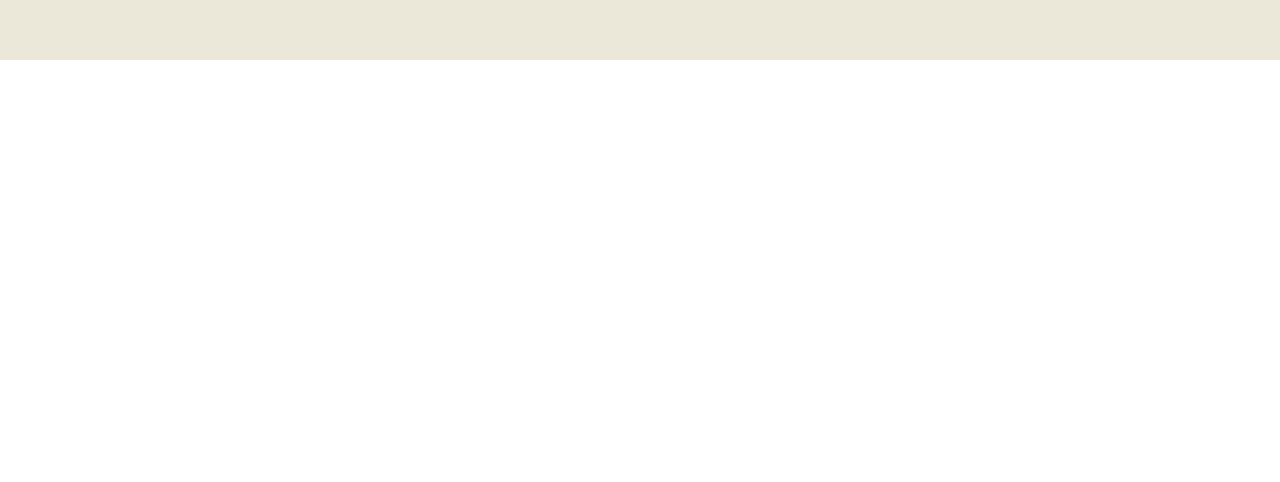
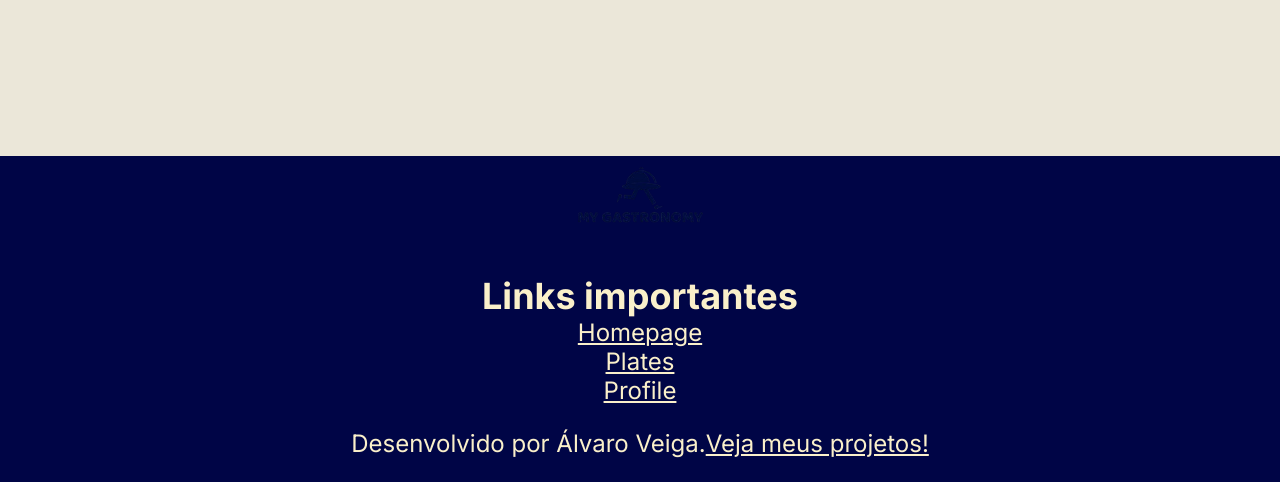
Before and after one commit to alvaro-veiga/gastronomic-system, a React (Vite) app in the folder frontend/: page /auth in a window 1280 px wide. Shown: the part 740-1222 px from the top of the page. Before the commit the page ends 800 px from the top, so only its background shows below. Built offline with nearby package versions, Linux system fonts and the light colour scheme.

Commit message:
create footer

```diff
--- a/frontend/src/App.jsx
+++ b/frontend/src/App.jsx
@@ -1,5 +1,6 @@
 import Navbar from "./components/navbar/navbar"
 import { Outlet } from "react-router-dom"
+import Footer from "./components/footer/footer"
 export default function App() {
 
   return (
@@ -8,6 +9,7 @@ export default function App() {
       <main>
         <Outlet/>
       </main>
+      <Footer/>
     </>
   )
 }
--- /dev/null
+++ b/frontend/src/components/footer/footer.jsx
@@ -0,0 +1,22 @@
+import styles from './footer.module.css'
+import { Link } from 'react-router-dom'
+
+export default function Footer() {
+    return (
+        <footer className={styles.footerContainer}>
+            <img src="/imgs/logo.png" alt="" />
+            <div>
+                <h2>Links importantes</h2>
+                <div className={styles.linksContainer}>
+                    <Link className={styles.link} to={'/'}>Homepage</Link>
+                    <Link className={styles.link} to={'/plates'}>Plates</Link>
+                    <Link className={styles.link} to={'/profile'}>Profile</Link>
+                </div>
+            </div>
+            <div>
+                Desenvolvido por Álvaro Veiga.
+                <a href="https://www.linkedin.com/in/alvaro-joao-da-silva-veiga/" target='_blank' className={styles.link}>Veja meus projetos!</a>
+            </div>
+        </footer>
+    )
+}
--- /dev/null
+++ b/frontend/src/components/footer/footer.module.css
@@ -0,0 +1,22 @@
+.footerContainer, .linksContainer {
+    display: flex;
+    flex-direction: column;
+    align-items: center;
+    justify-content: center;
+    background-color: #000546;
+    color: #faf0ca;
+}
+
+.footerContainer {
+    gap: 1em;
+    padding-bottom: 1em;
+}
+
+.footerContainer img {
+    width: 7em;
+}
+
+.link {
+    color: #faf0ca;
+    text-decoration: underline;
+}
--- a/frontend/src/index.css
+++ b/frontend/src/index.css
@@ -14,6 +14,7 @@
 main {
   max-width: 1280px;
   margin: 0 auto;
+  min-height: 100vh;
 }
 button {
   display: flex;
--- /dev/null
+++ b/frontend/src/pages/loading/page.jsx
@@ -0,0 +1,11 @@
+import { CircularProgress } from "@mui/material"
+import styles from './page.module.css'
+
+export default function Loading() {
+    return(
+        <div className={styles.loadinPageContainer}>
+            Carregando...
+            <CircularProgress color="inherit"/>
+        </div>
+    )
+}
--- /dev/null
+++ b/frontend/src/pages/loading/page.module.css
@@ -0,0 +1,7 @@
+.loadinPageContainer {
+    display: flex;
+    flex-direction: column;
+    align-items: center;
+    justify-content: center;
+    height: 100vh;
+}
--- a/frontend/src/pages/profile/page.jsx
+++ b/frontend/src/pages/profile/page.jsx
@@ -6,6 +6,7 @@ import { format, parseISO } from 'date-fns';
 import styles from './page.module.css'
 import { LuLogOut, LuTimer, LuCircleCheckBig, LuCircleAlert } from "react-icons/lu";
 import { Link } from "react-router-dom";
+import Loading from "../loading/page";
 
 const formatDate = (isoString) => {
     return format(parseISO(isoString), "dd/MM/yyyy HH:mm");
@@ -28,7 +29,7 @@ export default function Profile() {
     }, [authData, refetchOrders]);
 
     if (orderLoading) {
-        return( <h1>loading...</h1>)
+        return( <Loading/>)
     }
 
     const handleLogout = () => {
```
